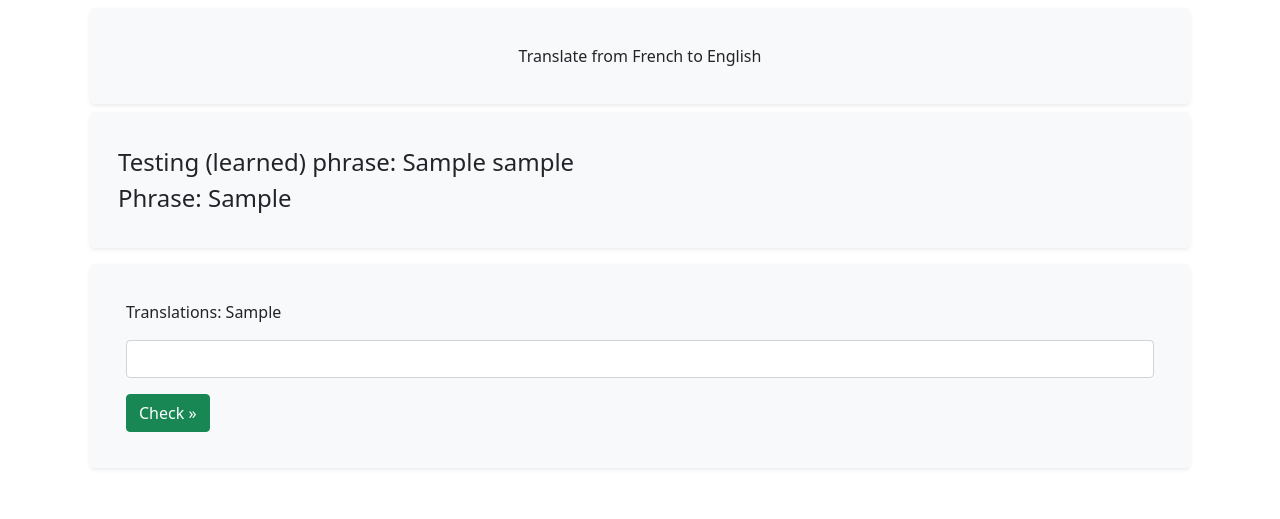
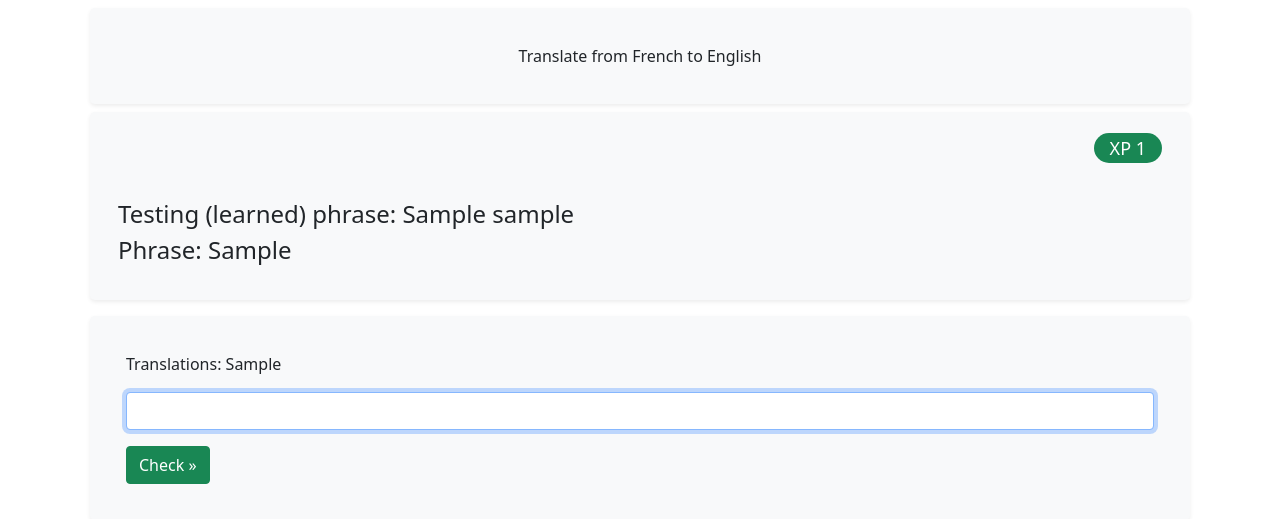
Before and after one commit to Inu-Oh/tommy, a Django app: page /review in a window 1280 px wide. Shown: the top 519 px of the page. Run offline with Django 4.2, Linux system fonts and the light colour scheme; a user stored in the database is signed in; tables that the repository leaves empty hold one stand-in row (values such as "Sample post"); some libraries are stand-ins or nearby versions.

Commit message:
added xp progress to learn and review views

```diff
--- a/tommy/forms.py
+++ b/tommy/forms.py
@@ -34,5 +34,6 @@ class TestForm(forms.Form):
         max_length=248,
         min_length=1,
         strip=True,
-        label=''
+        label='',
+        widget=forms.TextInput(attrs={'autofocus': True})
     )
--- a/tommy/templates/tommy/learn.html
+++ b/tommy/templates/tommy/learn.html
@@ -14,6 +14,9 @@
     {% comment %} should redirect to another page {% endcomment %}
     {% else %}
     <div class="container">
+        <p class="text-end fs-4">
+            <span class="badge rounded-pill bg-success fw-normal px-3">
+                XP {{ xp }}</span></p>
         <p class="fs-4 pt-3">
             Testing (learned) phrase: {{ testing_phrase.phrase }} {{ testing_phrase.learned }} {{ testing_phrase.user.username }} <br>
             Phrase: {{ phrase }} <br>
--- a/tommy/templates/tommy/review.html
+++ b/tommy/templates/tommy/review.html
@@ -14,6 +14,9 @@
     {% comment %} should redirect to another page {% endcomment %}
     {% else %}
     <div class="container">
+        <p class="text-end fs-4">
+            <span class="badge rounded-pill bg-success fw-normal px-3">
+                XP {{ xp }}</span></p>
         <p class="fs-4 pt-3">
             Testing (learned) phrase: {{ testing_phrase.phrase }} {{ testing_phrase.learned }} {{ testing_phrase.user.username }} <br>
             Phrase: {{ phrase }} <br>
--- a/tommy/views.py
+++ b/tommy/views.py
@@ -96,6 +96,7 @@ class LearnView(LoginRequiredMixin, View):
 
     def get(self, request):
         profile = Profile.objects.get(user=request.user)
+        xp = profile.xp
         form = TestForm()
         try:
             unlearned_phrases = UserLearnedPhrase.objects.filter(learned=False, user=request.user)
@@ -111,6 +112,7 @@ class LearnView(LoginRequiredMixin, View):
                 'phrase': phrase,
                 'phrase_strength': phrase_strength,
                 'translations': translations,
+                'xp': xp,
             }
             return render(request, self.template_name, context)
         except:
@@ -119,6 +121,7 @@ class LearnView(LoginRequiredMixin, View):
 
     def post(self, request):
         profile = Profile.objects.get(user=request.user)
+        xp = profile.xp
         form = TestForm(request.POST)
         unlearned_phrases = UserLearnedPhrase.objects.filter(learned=False, user=request.user)
         testing_phrase = unlearned_phrases.first()
@@ -133,6 +136,7 @@ class LearnView(LoginRequiredMixin, View):
             'phrase': phrase,
             'phrase_strength': phrase_strength,
             'translations': translations,
+            'xp': xp,
         }
         if not form.is_valid():
             return render(request, self.template_name, context)
@@ -149,6 +153,10 @@ class LearnView(LoginRequiredMixin, View):
                 phrase_strength.strength = 100
         phrase_strength.save()
 
+        # Add XP points to user profile
+        profile.xp += 5
+        profile.save()
+
         success_url = reverse_lazy('tommy:learn')
         return redirect(success_url)
 
@@ -158,6 +166,7 @@ class ReviewView(LoginRequiredMixin, View):
 
     def get(self, request):
         profile = Profile.objects.get(user=request.user)
+        xp = profile.xp
         form = TestForm()
         try:
             phrase_strength_set = UserPhraseStrength.objects.filter(user=request.user)
@@ -171,6 +180,7 @@ class ReviewView(LoginRequiredMixin, View):
                 'phrase': phrase,
                 'testing_phrase': testing_phrase,
                 'translations': translations,
+                'xp': xp,
             }
             return render(request, self.template_name, context)
         except:
@@ -179,6 +189,7 @@ class ReviewView(LoginRequiredMixin, View):
 
     def post(self, request):
         profile = Profile.objects.get(user=request.user)
+        xp = profile.xp
         form = TestForm(request.POST)
         phrase_strength_set = UserPhraseStrength.objects.filter(user=request.user)
         testing_phrase = phrase_strength_set.earliest('strength')
@@ -191,6 +202,7 @@ class ReviewView(LoginRequiredMixin, View):
             'phrase': phrase,
             'testing_phrase': testing_phrase,
             'translations': translations,
+            'xp': xp,
         }
         if not form.is_valid():
             return render(request, self.template_name, context)
@@ -203,5 +215,9 @@ class ReviewView(LoginRequiredMixin, View):
         testing_phrase.strength = ((testing_phrase.views - (testing_phrase.views - testing_phrase.correct)) * 100) / testing_phrase.views
         testing_phrase.save()
 
+        # Add XP points to user profile
+        profile.xp += 5
+        profile.save()
+
         success_url = reverse_lazy('tommy:review')
         return redirect(success_url)
```
